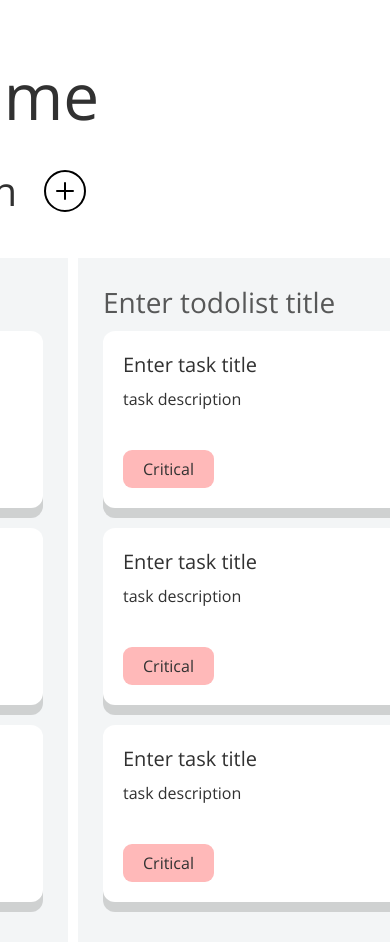
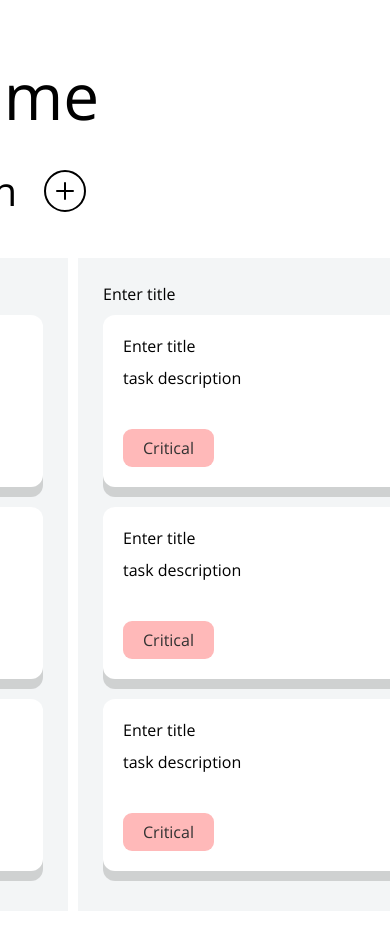
Before and after one commit to PaulZhemanov/todolist2.0, a React app: page / in a window 390 px wide. Shown: the top 942 px of the page. After the commit the page ends 911 px from the top, so only its background shows below. Built offline with nearby package versions, Linux system fonts and the light colour scheme.

Commit message:
added component editabletitle in todolist

```diff
--- /dev/null
+++ b/src/components/EditableTitle.tsx
@@ -0,0 +1,65 @@
+import styled from "@emotion/styled"
+import React, { ChangeEvent, useEffect, useRef, useState } from "react"
+import { Text } from "./Text"
+
+interface IProps {
+
+}
+
+const Root = styled.div`
+  display: flex;
+  flex-direction: column;
+`
+const StyledInput = styled.input`
+  border: none;
+  outline: none;
+  background: transparent;
+`
+
+const EditableTitle: React.FC<IProps> = () => {
+  const [title, setTitle] = useState("Enter title")
+  const [editing, setEditing] = useState(false)
+  const inputRef = useRef<HTMLInputElement>(null)
+
+  const handleTitleClick = () => {
+    setEditing(true)
+  }
+
+  const handleTitleChange = (event: ChangeEvent<HTMLInputElement>) => {
+    setTitle(event?.target.value)
+  }
+
+  const handleTitleFix = () => {
+    setEditing(false)
+  }
+
+  const handleTitleKeyDown = (event: React.KeyboardEvent<HTMLInputElement>) => {
+    if (event.key === "Enter" || event.key === "Escape") {
+      setEditing(false)
+    }
+  }
+
+  useEffect(() => {
+    if (editing && inputRef.current) {
+      inputRef.current.focus()
+      const length = title.length
+      inputRef.current.setSelectionRange(length, length)
+    }
+  }, [editing, title])
+  return (
+    <Root>
+      {editing ? (
+        <StyledInput
+          ref={inputRef}
+          value={title}
+          onChange={handleTitleChange}
+          onBlur={handleTitleFix}
+          onKeyDown={handleTitleKeyDown}
+        />
+      ) : (
+        <Text onDoubleClick={handleTitleClick}>{title}</Text>
+      )}
+    </Root>
+  )
+}
+export default EditableTitle
--- a/src/components/Input.tsx
+++ /dev/null
@@ -1,71 +0,0 @@
-import styled from "@emotion/styled"
-import React, { ChangeEvent, useEffect, useRef, useState } from "react"
-import { Text } from "./Text"
-
-interface IProps {}
-
-const Root = styled.div`
-  display: flex;
-  flex-direction: column;
-`
-const TaskTitle = styled(Text)`
-  font-size: 20px;
-  font-weight: 700;
-`
-const EditableTaskTitle = styled.input`
-  font-size: 28px;
-  font-weight: 600;
-  opacity: 0.8;
-  border: none;
-  border-bottom: 1px solid #000;
-  outline: none;
-  background: transparent;
-`
-
-const Input: React.FC<IProps> = () => {
-  const [editing, setEditing] = useState(false)
-  const [taskTitle, setTaskTitle] = useState("Enter task title")
-
-  const inputRef = useRef<HTMLInputElement>(null)
-  const handleTaskTitleClick = () => {
-    setEditing(true)
-  }
-
-  const handleTaskTitleChange = (event: ChangeEvent<HTMLInputElement>) => {
-    setTaskTitle(event?.target.value)
-  }
-  const handleTaskTitleFix = () => {
-    setEditing(false)
-  }
-  const handleTaskTitleKeyDown = (
-    event: React.KeyboardEvent<HTMLInputElement>
-  ) => {
-    if (event.key === "Enter" || event.key === "Escape") {
-      setEditing(false)
-    }
-  }
-  useEffect(() => {
-    if (editing && inputRef.current) {
-      inputRef.current.focus()
-      const length = taskTitle.length
-      inputRef.current.setSelectionRange(length, length)
-    }
-  }, [editing, taskTitle])
-
-  return (
-    <Root>
-      {editing ? (
-        <EditableTaskTitle
-          ref={inputRef}
-          value={taskTitle}
-          onChange={handleTaskTitleChange}
-          onBlur={handleTaskTitleFix}
-          onKeyDown={handleTaskTitleKeyDown}
-        />
-      ) : (
-        <TaskTitle onDoubleClick={handleTaskTitleClick}>{taskTitle}</TaskTitle>
-      )}
-    </Root>
-  )
-}
-export default Input
--- a/src/components/Task.tsx
+++ b/src/components/Task.tsx
@@ -1,12 +1,12 @@
 import styled from "@emotion/styled"
-import React, { ChangeEvent, useEffect, useRef, useState } from "react"
+import React from "react"
 import { Text } from "./Text"
 import bin from "../assets/icons/Bin.svg"
 import SizedBox from "./SizeBox"
 import check from "../assets/icons/Check.svg"
 import { Tag } from "./Tag"
 import { Row } from "./Flex"
-import Input from "./Input"
+import EditableTitle from "./EditableTitle"
 
 interface IProps {
   align?: "row" | "column"
@@ -38,6 +38,7 @@ const Root = styled.div`
   }
 `
 
+
 const Bin = styled.div`
   background: url(${bin});
   width: 25px;
@@ -59,11 +60,11 @@ const StyledRow = styled(Row)`
   align-items: center;
 `
 
-const Task: React.FC<IProps> = ({ ...props }) => {
+const Task: React.FC<IProps> = () => {
   return (
-    <Root {...props}>
+    <Root>
       <StyledRow>
-        <Input />
+        <EditableTitle/>
         <Bin className="remove-task-button" />
       </StyledRow>
       <SizedBox height={10} />
--- a/src/components/Text.ts
+++ b/src/components/Text.ts
@@ -1,7 +1,6 @@
 import styled from "@emotion/styled"
 
 export const Text = styled.div`
-    color: #313131;
     font-family: Open Sans;
     font-style: normal;
     line-height: normal;
--- a/src/components/Todolist.tsx
+++ b/src/components/Todolist.tsx
@@ -1,9 +1,9 @@
 import styled from "@emotion/styled"
-import React, { ChangeEvent, useEffect, useRef, useState } from "react"
-import { Text } from "./Text"
+import React from "react"
 import bin from "../assets/icons/Bin.svg"
 import SizedBox from "./SizeBox"
 import Task from "./Task"
+import EditableTitle from "./EditableTitle"
 
 const Bin = styled.div`
   background: url(${bin});
@@ -36,21 +36,6 @@ const Root = styled.div`
   }
 `
 
-const TodoListTitle = styled(Text)`
-  font-size: 28px;
-  font-weight: 600;
-  opacity: 0.8;
-`
-const EditableTodoListTitle = styled.input`
-  font-size: 34px;
-  opacity: 0.6;
-  font-weight: 600;
-  border: none;
-  border-bottom: 2px solid #000;
-  outline: none;
-  background: transparent;
-`
-
 const HeaderContainer = styled.div`
   display: flex;
   justify-content: space-between;
@@ -74,53 +59,10 @@ const TasksContainer = styled.div`
 `
 
 const TodoList: React.FC<IProps> = () => {
-  const [todolistTitle, setTodolistTitle] = useState("Enter todolist title")
-  const [editing, setEditing] = useState(false)
-  const inputRef = useRef<HTMLInputElement>(null)
-
-  const handleTodolistTitleClick = () => {
-    setEditing(true)
-  }
-
-  const handleTodolistTitleChange = (event: ChangeEvent<HTMLInputElement>) => {
-    setTodolistTitle(event?.target.value)
-  }
-  const handleTodolistTitleFix = () => {
-    setEditing(false)
-  }
-  const handleTodolistTitleKeyDown = (
-    event: React.KeyboardEvent<HTMLInputElement>
-  ) => {
-    if (event.key === "Enter" || event.key === "Escape") {
-      setEditing(false)
-    }
-  }
-  useEffect(() => {
-    if (editing && inputRef.current) {
-      inputRef.current.focus()
-      const length = todolistTitle.length
-      inputRef.current.setSelectionRange(length, length)
-    }
-  }, [editing, todolistTitle])
-
   return (
     <Root>
       <HeaderContainer>
-        {editing ? (
-          <EditableTodoListTitle
-            ref={inputRef}
-            value={todolistTitle}
-            onChange={handleTodolistTitleChange}
-            onBlur={handleTodolistTitleFix}
-            onKeyDown={handleTodolistTitleKeyDown}
-          />
-        ) : (
-          <TodoListTitle onDoubleClick={handleTodolistTitleClick}>
-            {" "}
-            {todolistTitle}
-          </TodoListTitle>
-        )}
-
+        <EditableTitle />
         <Bin className="remove-todolist-button" />
       </HeaderContainer>
       <SizedBox height={10} />
```
